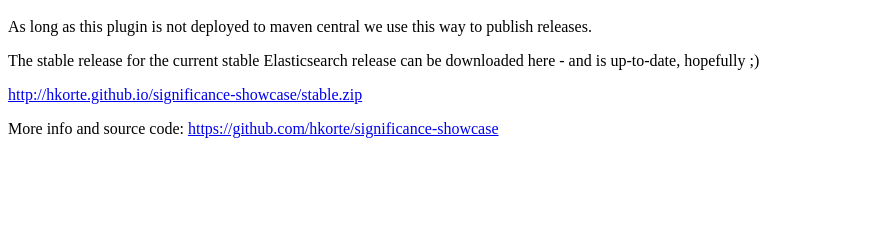
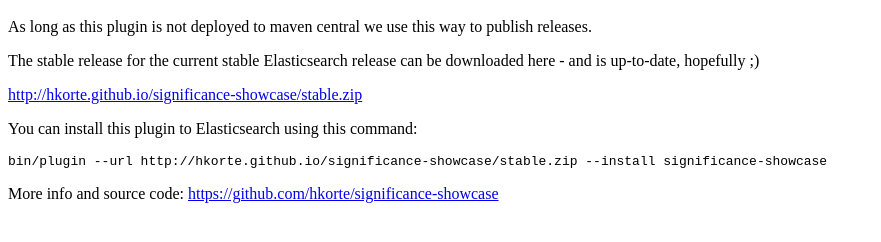
Before and after one commit to hkorte/significance-showcase, a plain HTML site: page index.html in a window 1280 px wide. Shown: the part 48-290 px from the top of the page, without its empty margins (0-881 px from the left). Drawn offline with Linux system fonts and the light colour scheme.

Commit message:
Add installation hint.

```diff
--- a/index.html
+++ b/index.html
@@ -4,6 +4,8 @@
 <p>As long as this plugin is not deployed to maven central we use this way to publish releases.</p>
 <p>The stable release for the current stable Elasticsearch release can be downloaded here  - and is up-to-date, hopefully ;)</p>
 <p><a href="http://hkorte.github.io/significance-showcase/stable.zip">http://hkorte.github.io/significance-showcase/stable.zip</a></p>
+<p>You can install this plugin to Elasticsearch using this command:</p>
+<p><pre>bin/plugin --url http://hkorte.github.io/significance-showcase/stable.zip --install significance-showcase</pre></p>
 <p>More info and source code: <a href="https://github.com/hkorte/significance-showcase">https://github.com/hkorte/significance-showcase</a></p>
 </body>
 </html>
```
